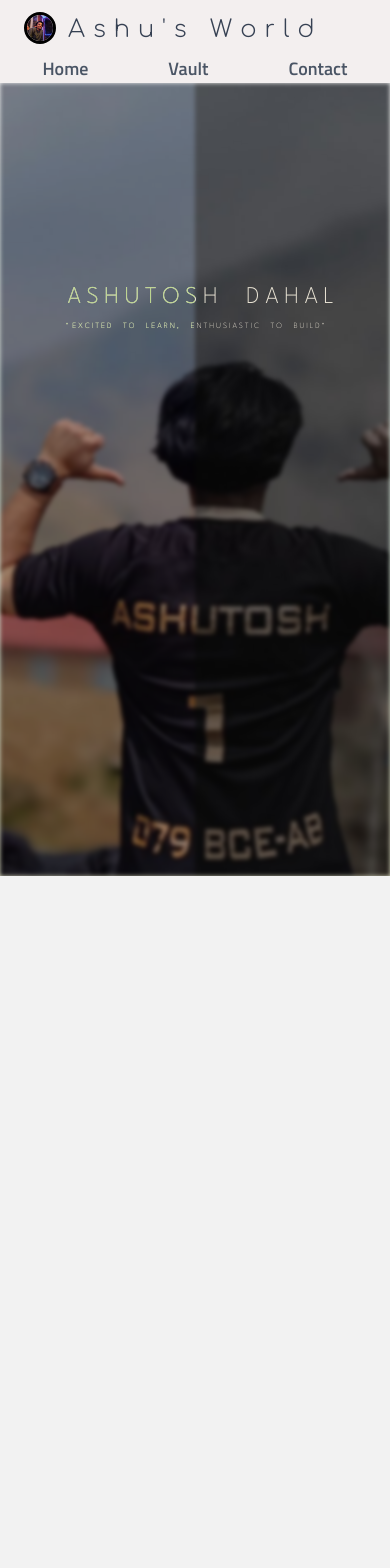
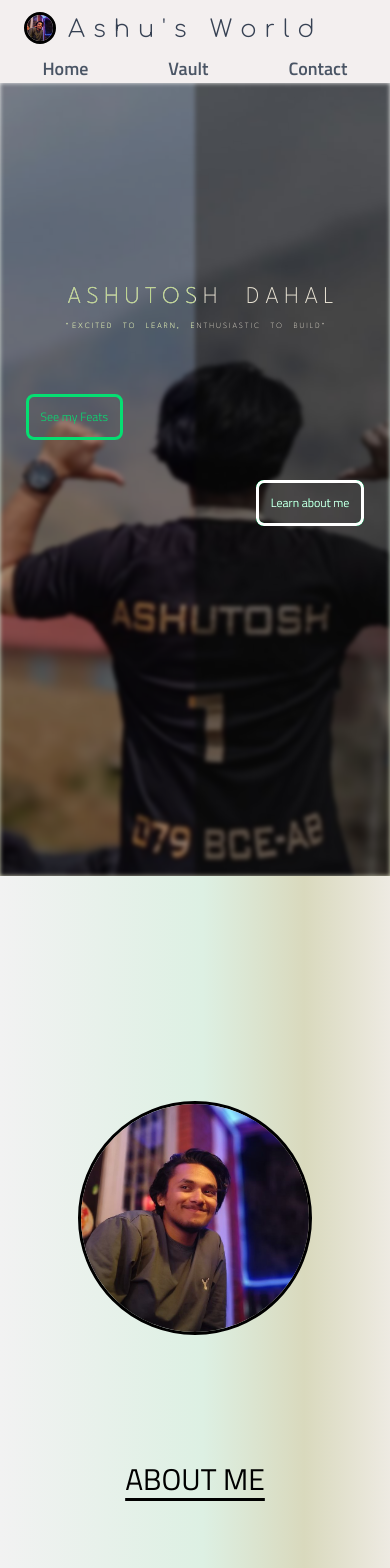
Before and after one commit to EffectiveBear/My-Portfolio, a React (Vite) app in the folder frontend/: page / in a window 390 px wide. Shown: the top 1568 px of the page. Before the commit the page ends 876 px from the top, so only its background shows below. Built offline with nearby package versions, Linux system fonts and the light colour scheme; a web font is replaced by a local one.

Commit message:
About-me-completed

```diff
--- a/frontend/package.json
+++ b/frontend/package.json
@@ -19,7 +19,9 @@
     "react-icons": "^5.5.0",
     "react-redux": "^9.2.0",
     "react-router-dom": "^7.6.0",
-    "tailwindcss": "^4.1.7"
+    "react-scroll": "^1.9.3",
+    "tailwindcss": "^4.1.7",
+    "typed.js": "^2.1.0"
   },
   "devDependencies": {
     "@eslint/js": "^9.25.0",
--- a/frontend/src/Components/Navbar.jsx
+++ b/frontend/src/Components/Navbar.jsx
@@ -121,11 +121,11 @@ const Navbar = () => {
     >
       {/* this will be the image that will travel */}
       <div className="flex justify-start items-center mx-4 h-[55px] self-start">
-        <div className="rounded-full w-8 h-8 overflow-hidden mx-2 border-3 ">
+        <div id="top-moving-photo-icon" className="rounded-full w-8 h-8 overflow-hidden mx-2 border-3 z-[9999]">
           <img
             src={myImageIcon}
             alt="my image"
-            className="min-w-[90%] min-h-[90%] hover:scale-105 transition ease-linear duration-300  "
+            className="min-w-[90%] min-h-[90%] hover:scale-110 transition ease-linear duration-300  "
           />
         </div>
         <Link to="/">
--- a/frontend/src/Components/customCss.css
+++ b/frontend/src/Components/customCss.css
@@ -3,3 +3,6 @@
     gap: 6;
   }
 }
+.hover-transparent-for-border:hover{
+  border:transparent;
+}
--- a/frontend/src/Pages/Home.jsx
+++ b/frontend/src/Pages/Home.jsx
@@ -1,16 +1,125 @@
-import React, { use, useEffect, useRef, useState } from "react";
-import { flushSync } from "react-dom";
+import React, { useEffect, useRef, useState } from "react";
 import backgroundImageInHome from "../assets/home-bg-1.jpg";
 import backgroundImageInHome2 from "../assets/home-bg.jpg";
 import { gsap } from "gsap";
+import myImageIcon from "../assets/my-icon.jpg";
 import "./customCSS.css";
+import Typed from "typed.js";
+import { Link as ScrollLink } from "react-scroll";
 
 const Home = () => {
+  return (
+    <>
+      <Hero />
+      <AboutMe />
+    </>
+  );
+};
+
+const AboutMe = () => {
+  const aboutMeTextRef = useRef(null);
+
+  useEffect(() => {
+    let imageBox = document.querySelector(".image-box").getBoundingClientRect();
+    const topIconBox = document.querySelector("#top-moving-photo-icon");
+    window.scrollTo(0, 0);
+    const gsapTransitionforIconBox = () => {
+      gsap.matchMedia().add("(min-width: 1024px)", () => {
+        if (
+          window.scrollY + window.innerHeight >
+            imageBox.top + imageBox.height * 0.4 &&
+          window.scrollY + window.innerHeight <
+            imageBox.top + imageBox.height * 1.5
+        ) {
+          new Typed(aboutMeTextRef.current, {
+            strings: [
+              "I'm Ashutosh Dahal, a 3rd year Civil Engineering student at IOE Pulchowk Campus. I'm interested in how things work—whether it's structures in the real world or systems in the digital one. Alongside my engineering studies, I enjoy learning about design, development, and building things that are both useful and thoughtful. Lately, I've been exploring web development and finding ways to bring ideas to life online. I value clarity, curiosity, and good design:- whether in code, concrete, or conversation.",
+            ],
+            typeSpeed: 1,
+            backSpeed: 0,
+            showCursor: false,
+            loop: false,
+          });
+
+          gsap.timeline().to(topIconBox, {
+            x: imageBox.left + imageBox.width / 2,
+            y: imageBox.top + imageBox.height / 2,
+            xPercent:-50,
+            yPercent:-50,
+            transformOrigin: "50% 50%",
+            scale: 8,
+            rotate: 360,
+            border: "2px solid #ddf0e3",
+            duration: 0.75,
+          });
+        } else {
+          gsap.timeline().to(topIconBox, {
+            x: "",
+            y: "",
+            transform: "",
+            duration: 0.75,
+            rotate: 0,
+            scale: 1,
+            border: "",
+          });
+        }
+      });
+    };
+
+    gsapTransitionforIconBox();
+    window.addEventListener("scroll", () => {
+      gsapTransitionforIconBox();
+    });
+    window.addEventListener("resize", () => {
+      location.reload();
+    });
+  }, []);
+  return (
+    <div className="flex justify-center items-center bg-gradient-custom-about-me about-me-scroll-link">
+      <div className="w-[95vw] sm:w-[80vw] h-[60vh] flex  flex-col-reverse lg:flex-row justify-between mt-[200px] lg:mt-auto ">
+        <div className="text-box basis-3/5   h-3/5 sm:h-full flex justify-center items-center">
+          <div className="my-6 mt-20 flex flex-col justify-start items-center">
+            <h3 className="underline underline-offset-8 text-3xl titillium-web my-10 self-start">
+              ABOUT ME
+            </h3>
+            <p
+              ref={aboutMeTextRef}
+              className="whitespace-pre-wrap text-left text-lg self-start overflow-visible max-w-[900px]"
+            >
+              {/* I'm Ashutosh Dahal, a 3rd year Civil Engineering student at IOE
+              Pulchowk Campus. I'm interested in how things work—whether it 's
+              structures in the real world or systems in the digital one.
+              Alongside my engineering studies, I enjoy learning about design,
+              development, and building things that are both useful and
+              thoughtful. Lately, I've been exploring web development and
+              finding ways to bring ideas to life online. I value clarity,
+              curiosity, and good design:- whether in code, concrete, or
+              conversation. */}
+            </p>
+          </div>
+        </div>
+        <div className="image-box basis-2/5 h-2/5 sm:h-full flex justify-center items-center mt-10">
+          <div className="rounded-full w-[60vw] overflow-hidden mx-2 border-3  justify-start items-center lg:hidden flex">
+            <img
+              src={myImageIcon}
+              alt="my image"
+              className="scale-110 object-cover w"
+            />
+          </div>
+        </div>
+      </div>
+    </div>
+  );
+};
+
+const Hero = () => {
   const bgImageRef = useRef(null);
 
   const handleMouseMoveForOverlayEffect = (event) => {
     const imageOverlay = document.querySelector("#bright-image-overlay");
     const textOverlay = document.querySelector("#bright-text-overlay");
+    const buttonOverlay1 = document.querySelectorAll(".bright-btn-overlay")[0];
+    const buttonOverlay2 = document.querySelectorAll(".bright-btn-overlay")[1];
 
     const overlayFunction = (DomSelector, event) => {
       const elementRect = DomSelector.getBoundingClientRect();
@@ -42,16 +151,16 @@ const Home = () => {
         //   }%, rgba(0, 0, 0, 0) 20%, rgba(0, 0, 0, 1) 70%)`;
         // });
         if (window.innerWidth < 640) {
+          textOverlay.style.maskImage = `linear-gradient(to right, rgba(0, 0, 0, 1) 50%, rgba(0, 0, 0, 0) 50%)`;
+          imageOverlay.style.maskImage = `linear-gradient(to right, rgba(0, 0, 0, 1) 50%, rgba(0, 0, 0, 0) 50%)`;
+          return;
         }
-        textOverlay.style.maskImage = `linear-gradient(to right, rgba(0, 0, 0, 1) 50%, rgba(0, 0, 0, 0) 50%)`;
-        imageOverlay.style.maskImage = `linear-gradient(to right, rgba(0, 0, 0, 1) 50%, rgba(0, 0, 0, 0) 50%)`;
+
+        overlayFunction(imageOverlay, event); //image-overlay
+        overlayFunction(textOverlay, event); //text-overlay
+        overlayFunction(buttonOverlay1, event);
+        overlayFunction(buttonOverlay2, event);
       }
-
-      imageOverlay.style.transtion = "none";
-      textOverlay.style.transtion = "none";
-
-      overlayFunction(imageOverlay, event); //image-overlay
-      overlayFunction(textOverlay, event); //text-overlay
     });
   };
 
@@ -60,7 +169,7 @@ const Home = () => {
       .timeline()
       .fromTo(
         bgImageRef.current,
-        { scale: 0.85, opacity: 0, filter: "blur(10px)" },
+        { scale: 1.4, opacity: 0, filter: "blur(10px)" },
         { scale: 1, opacity: 1, duration: 1 }
       )
       .to(bgImageRef.current, { duration: 1, scale: 1, filter: "blur(2px)" });
@@ -81,6 +190,30 @@ const Home = () => {
         ".small-text-gsap",
         { x: 20, opacity: 0 },
         { x: 0, opacity: 1, duration: 0.3 }
+      )
+      .fromTo(
+        ".hero-button-animation-gsap-left",
+        {
+          y: -75,
+          opacity: 0,
+        },
+        {
+          opacity: 1,
+          y: 0,
+          duration: 0.4,
+        }
+      )
+      .fromTo(
+        ".hero-button-animation-gsap-right",
+        {
+          y: 75,
+          opacity: 0,
+        },
+        {
+          opacity: 1,
+          y: 0,
+          duration: 0.4,
+        }
       );
   }, []);
 
@@ -110,7 +243,7 @@ const Home = () => {
               className="w-full h-full object-cover absolute top-0 sm:block z-95 "
             />
           </div>
-          <div className="absolute top-1/4 flex flex-col items-center justify-between">
+          <div className="absolute top-1/4 flex flex-col items-center justify-between md:h-1/2 h-1/3">
             <div className="flex flex-col items-center pointer-events-none relative">
               <div
                 className="flex flex-col items-center pointer-events-none z-20"
@@ -143,12 +276,45 @@ const Home = () => {
                 </p>
               </div>
             </div>
-            <div></div>
+            <div className="text-white text-2xl flex flex-col justify-between  md:h-1/3 h-fit  items-center w-full relative">
+              <div className="self-start  relative transition-all duration-300 flex hover:scale-110 cursor-pointer my-5">
+                <button
+                  className="bright-btn-overlay text-xs sm:text-sm md:text-lg hero-button-animation-gsap-left w-fit z-10 sm:px-7 sm:py-3 py-3  px-3  border-3 rounded-lg titillium-web font-light"
+                  style={{
+                    maskImage: `linear-gradient(to right, rgba(0, 0, 0, 0) 100%, rgba(0, 0, 0, 0) 100%)`,
+                  }}
+                >
+                  See my Feats
+                </button>
+                <button className="dark-btn-overlay text-xs sm:text-sm md:text-lg hero-button-animation-gsap-left absolute w-fit z-9 sm:px-7 sm:py-3 py-3  px-3 border-3 rounded-lg border-green-400 text-green-400 titillium-web font-light ">
+                  See my Feats
+                </button>
+              </div>
+              <ScrollLink
+                to="about-me-scroll-link"
+                smooth={true}
+                duration={1000}
+                className="self-end"
+              >
+                <div className="self-end  relative transition-all duration-300 flex hover:scale-110 cursor-pointer my-5 ">
+                  <button
+                    className="bright-btn-overlay text-xs sm:text-sm md:text-lg hero-button-animation-gsap-right w-fit z-10 sm:px-7 sm:py-3 py-3  px-3 border-3 rounded-lg titillium-web font-light"
+                    style={{
+                      maskImage: `linear-gradient(to right, rgba(0, 0, 0, 1) 0%, rgba(0, 0, 0, 1) 0%)`,
+                    }}
+                  >
+                    Learn about me
+                  </button>
+                  <button className="dark-btn-overlay text-xs sm:text-sm md:text-lg hero-button-animation-gsap-right absolute w-fit z-9 sm:px-7 sm:py-3 py-3  px-3 border-3 rounded-lg border-green-400 text-green-400 titillium-web font-light">
+                    Learn about me
+                  </button>
+                </div>
+              </ScrollLink>
+            </div>
           </div>
         </div>
       </div>
     </>
   );
 };
-
 export default Home;
--- a/frontend/src/Pages/customCSS.css
+++ b/frontend/src/Pages/customCSS.css
@@ -8,14 +8,14 @@
     gap: 6;
   }
 }
-.bg-gradient-custom {
+.bg-gradient-custom-about-me{
   background: #f2f2f2;
   background: linear-gradient(
-    180deg,
-    rgba(242, 242, 242, 1) 0%,
-    rgba(221, 240, 227, 1) 52%,
-    rgba(217, 217, 189, 1) 100%,
-    rgba(234, 228, 213, 0.54) 100%
+    90deg,
+    rgb(242, 242, 242) 0%,
+    #ddf0e3 52%,
+    #d9d9bd 78%,
+    #eae4d58a 100%
   );
 }
 .text-custom-color-green {
--- /dev/null
+++ b/frontend/src/redux/slice/iconPhotoRefSlice.js
@@ -0,0 +1,15 @@
+import { createSlice } from "@reduxjs/toolkit";
+
+const iconPhotoRefSlice = createSlice({
+  name: "iconPhotoRef",
+  initialState: {
+    iconPhotoRef: null,
+  },
+  reducers: {
+    setIconPhotoRef: (state, action) => {
+        state.iconPhotoRef = action.payload
+    },
+  },
+});
+export const {setIconPhotoRef} = iconPhotoRefSlice.actions;
+export default iconPhotoRefSlice.reducer;
--- /dev/null
+++ b/frontend/src/redux/store.js
@@ -0,0 +1,9 @@
+import { configureStore } from "@reduxjs/toolkit";
+import iconPhotoRefSlice from "./slice/iconPhotoRefSlice";
+
+const store = configureStore({
+  reducer: {
+    iconPhotoRef: iconPhotoRefSlice,
+  },
+});
+export default store;
--- /dev/null
+++ b/package.json
@@ -0,0 +1,5 @@
+{
+  "dependencies": {
+    "typed.js": "^2.1.0"
+  }
+}
```
Also changed, not shown: frontend/src/index.css (+12 -0 lines), frontend/src/App.jsx (indentation only), 2 other files (tests, documents, lock files or other folders).
